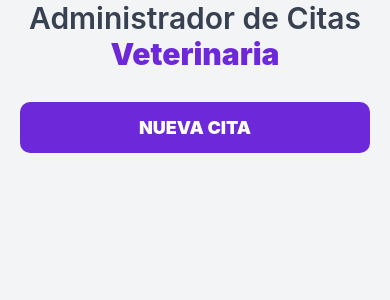
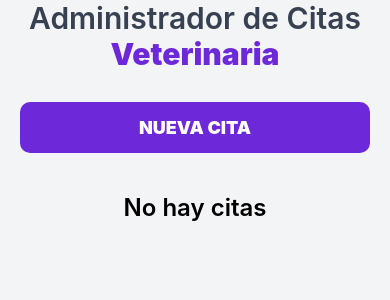
Before and after one commit to estebanmual/citas, a React Native app: screen / in a window 390 px wide. Shown: the top 300 px of the page. Built offline with nearby package versions, Linux system fonts and the light colour scheme.

Commit message:
Add Cita component

```diff
--- a/App.js
+++ b/App.js
@@ -1,6 +1,13 @@
 import React, {useState} from 'react';
-import {SafeAreaView, Text, StyleSheet, Pressable} from 'react-native';
+import {
+  SafeAreaView,
+  Text,
+  StyleSheet,
+  Pressable,
+  FlatList,
+} from 'react-native';
 import Formulario from './src/components/Formulario';
+import Cita from './src/components/Cita';
 
 const App = () => {
   const [modalVisible, setModalVisible] = useState(false);
@@ -17,6 +24,20 @@ const App = () => {
         style={styles.btnNuevaCita}>
         <Text style={styles.btnTextoNuevaCita}>Nueva Cita</Text>
       </Pressable>
+
+      {citas.length === 0 ? (
+        <Text style={styles.noPacientes}>No hay citas</Text>
+      ) : (
+        <FlatList
+          style={styles.listado}
+          data={citas}
+          keyExtractor={item => item.id}
+          renderItem={({item}) => {
+            return <Cita item={item} />;
+          }}
+        />
+      )}
+
       <Formulario
         modalVisible={modalVisible}
         setModalVisible={setModalVisible}
@@ -56,6 +77,16 @@ const styles = StyleSheet.create({
     fontWeight: '900',
     textTransform: 'uppercase',
   },
+  noPacientes: {
+    marginTop: 40,
+    textAlign: 'center',
+    fontSize: 24,
+    fontWeight: '600',
+  },
+  listado: {
+    marginTop: 50,
+    marginHorizontal: 30,
+  },
 });
 
 export default App;
--- /dev/null
+++ b/src/components/Cita.js
@@ -0,0 +1,27 @@
+import React from 'react';
+import {Text, View, StyleSheet} from 'react-native';
+
+const Cita = ({item}) => {
+  const {paciente, fecha} = item;
+
+  const formatearFecha = date => {
+    const opciones = {
+      weekday: 'long',
+      year: 'numeric',
+      month: 'long',
+      day: 'numeric',
+    };
+    console.log(date);
+    console.log(date.toLocaleDateString('es-ES', opciones));
+    return date.toLocaleDateString('es-ES', opciones);
+  };
+
+  return (
+    <View>
+      <Text>{paciente}</Text>
+      <Text>{formatearFecha(fecha)}</Text>
+    </View>
+  );
+};
+
+export default Cita;
--- a/src/components/Formulario.js
+++ b/src/components/Formulario.js
@@ -27,6 +27,7 @@ const Formulario = ({modalVisible, setModalVisible, citas, setCitas}) => {
     }
 
     const nuevaCita = {
+      id: Date.now(),
       paciente,
       propietario,
       email,
```
